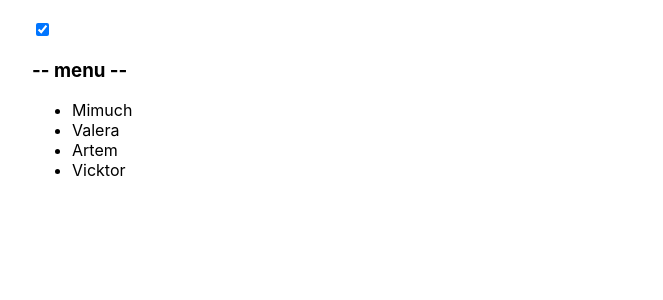
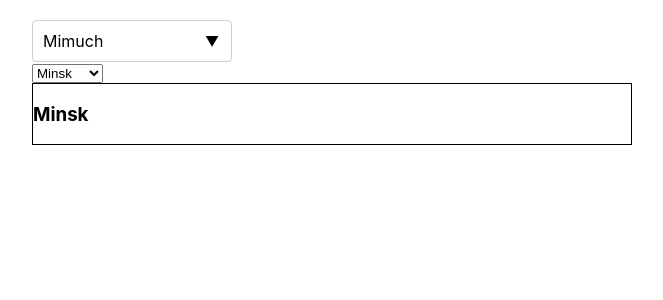
Before and after one commit to 1fousand1/ReactKabzda2, a React (Create React App) app: page / in a window 1280 px wide. Shown: the top 300 px of the page, without its empty margins (308-971 px from the left). Built offline with nearby package versions, Linux system fonts and the light colour scheme.

Commit message:
lesson 15 1/2

```diff
--- a/src/App.tsx
+++ b/src/App.tsx
@@ -12,6 +12,8 @@ import {
 } from "./Components/UncontrolledInput/UncontrolledInput";
 import ControlledInput from "./Components/ControlledInput/ControlledInput";
 import ControlledCheckbox from "./Components/ControlledCheckbox/ControlledCheckbox";
+import {Select} from "./Components/Select/Select";
+import Select2 from "./Components/Select/Select2";
 
 
 
@@ -24,6 +26,7 @@ function App(props: any) {
     let [accordionCollapsed, setAccordionCollapsed] = useState<boolean>(false)
     let [switchOn, setSwitchOn] = useState<boolean>(false)
 
+
     return (
         <div className={"App"}>
 {/*            <Rating  value={ratingValue} onClick={setRatingValue}/>
@@ -35,8 +38,15 @@ function App(props: any) {
             {/*<ControlledInputWithFixedValue/>*/}
             {/*<GetValueOfUncontrolledInputByButtonPress />*/}
             {/*<ControlledInput/>*/}
-            <ControlledCheckbox/>
-            <Accordion titleValue={'menu'} collapsed={accordionCollapsed} onChange={() => {setAccordionCollapsed(!accordionCollapsed)} } items={[{title:"Mimuch", value: 1}, {title:"Valera", value: 2} , {title:"Artem", value: 3}, {title: "Vicktor", value:4}]} onClick={(value)=>{alert('user with ID ${id} should be happy')}}/>
+{/*            <ControlledCheckbox/>
+            <Accordion titleValue={'menu'} collapsed={accordionCollapsed} onChange={() => {setAccordionCollapsed(!accordionCollapsed)} } items={[{title:"Mimuch", value: 1}, {title:"Valera", value: 2} , {title:"Artem", value: 3}, {title: "Vicktor", value:4}]} onClick={(value)=>{alert('user with ID ${id} should be happy')}}/>*/}
+
+            <Select items={[{title:"Mimuch", value: 1}, {title:"Valera", value: 2} , {title:"Artem", value: 3}, {title: "Vicktor", value:4}]} value={1}  onChange={()=>{}}/>
+            <Select2 onChange={()=>{alert('value changed')}} value={"1"} items={[
+                {value: "1", title: "Minsk"},
+                {value: "2", title: "Moscow"},
+                {value: "3", title: "Kiev"}
+            ]}/>
         </div>
     );
 }
--- a/src/Components/Accordion/Accordion.tsx
+++ b/src/Components/Accordion/Accordion.tsx
@@ -4,7 +4,6 @@ type ItemType = {
     title: string
     value: any
 }
-
 
 
 type AccordionPropsType = {
@@ -27,7 +26,6 @@ const Accordion = (props: AccordionPropsType) => {
       )
 
 };
-
 
 
 type AccordionTitlePropsType = {
--- /dev/null
+++ b/src/Components/Select/Select.css
@@ -0,0 +1,48 @@
+.select {
+    width: 200px;
+    position: relative;
+}
+.tick {
+    position: absolute;
+    top: 50%;
+    right: 10px;
+    transform: translateY(-50%);
+    width: 20px;
+    height: 20px;
+    display: flex;
+    justify-content: center;
+    align-items: center;
+    cursor: pointer;
+}
+
+.tick span {
+    font-size: 14px;
+}
+
+.select .selected-value {
+    padding: 10px;
+    border: 1px solid #ccc;
+    border-radius: 4px;
+    cursor: pointer;
+}
+
+.select .items {
+    position: absolute;
+    top: 100%;
+    left: 0;
+    right: 0;
+    z-index: 1;
+    background-color: #fff;
+    border: 1px solid #ccc;
+    border-top: none;
+    border-radius: 0 0 4px 4px;
+}
+
+.select .item {
+    padding: 10px;
+    cursor: pointer;
+}
+
+.select .item:hover {
+    background-color: #f2f2f2;
+}
--- a/src/Components/Select/Select.tsx
+++ b/src/Components/Select/Select.tsx
@@ -1,4 +1,5 @@
-import React from 'react';
+import React, {useState} from 'react';
+import "./Select.css"
 
 type ItemType = {
     title: string
@@ -6,18 +7,42 @@ type ItemType = {
 }
 
 type SelectPropsType = {
+    items: ItemType[]
     value: any
-    onClick: (value: any) => void
-    items: ItemType[]
+/*    onClick: (value: any) => void*/
+    onChange: (value: any) => void
 }
 
 
-const Select = (props: SelectPropsType) => {
+export const Select: React.FC<SelectPropsType> = ({items, value, onChange}) => {
+
+    const [isOpen, setIsOpen] = useState(false)
+    const [selectedValue, setSelectedValue] = useState(items.find((item) => item.value === value)?.title || '');
+
+    const toggleOpen = () => {
+        setIsOpen(!isOpen);
+    };
+
+    const onClickHandler = (item: ItemType) => {
+        onChange(item.value);
+        setIsOpen(false);
+        setSelectedValue(item.title);
+    }
+
 
     return (
-        <div>
-            <div>{}</div>
-            {props.items.map(i => <div>{i.title}</div>)}
+        <div className="select">
+            <div className="tick" onClick={toggleOpen}>
+                {isOpen ? <span>&#9650;</span> : <span>&#9660;</span>}
+            </div>
+            <div className="selected-value" onClick={toggleOpen}>{selectedValue}</div>
+            {isOpen && <div className="items">
+                {items.map(item =>
+                    <div key={value}
+                         className="item"
+                         onClick={() => onClickHandler(item)}>{item.title}
+                    </div>)}
+            </div>}
         </div>
     );
 };
--- /dev/null
+++ b/src/Components/Select/Select2.tsx
@@ -0,0 +1,44 @@
+import React, {useState} from 'react';
+import styles from "./select.module.css"
+
+type ItemType = {
+    title: string
+    value: any
+
+}
+
+type SelectPropsType = {
+    value?: any
+    onChange: (value: any) => void
+    items: ItemType[]
+}
+
+const SelectKabzda = (props: SelectPropsType) => {
+
+    const [active, setActive] = useState(false)
+    const showItems = () => setActive(true)
+
+    const selectedItem = props.items.find(i => i.value === props.value)
+    return (
+        <>
+            <select>
+                <option value="">Minsk</option>
+                <option value="">Moscow</option>
+                <option value="">London</option>
+            </select>
+            <div className={styles.select + " " + (active ? styles.active : "")}>
+
+                <h3 onClick={showItems}>{selectedItem && selectedItem.title}</h3>
+                {
+                    active && <div className={styles.items}>{props.items.map(i => <div key={i.value}>{i.title}</div>)}
+                </div>
+                }
+
+
+            </div>
+        </>
+
+    );
+};
+
+export default SelectKabzda;
--- /dev/null
+++ b/src/Components/Select/select.module.css
@@ -0,0 +1,13 @@
+.select {
+    border: 1px solid black;
+
+}
+.items{
+    position: absolute;
+    padding: 5px;
+    border: 1px solid black;
+}
+
+.select.active .items {
+    display:block;
+}
```
